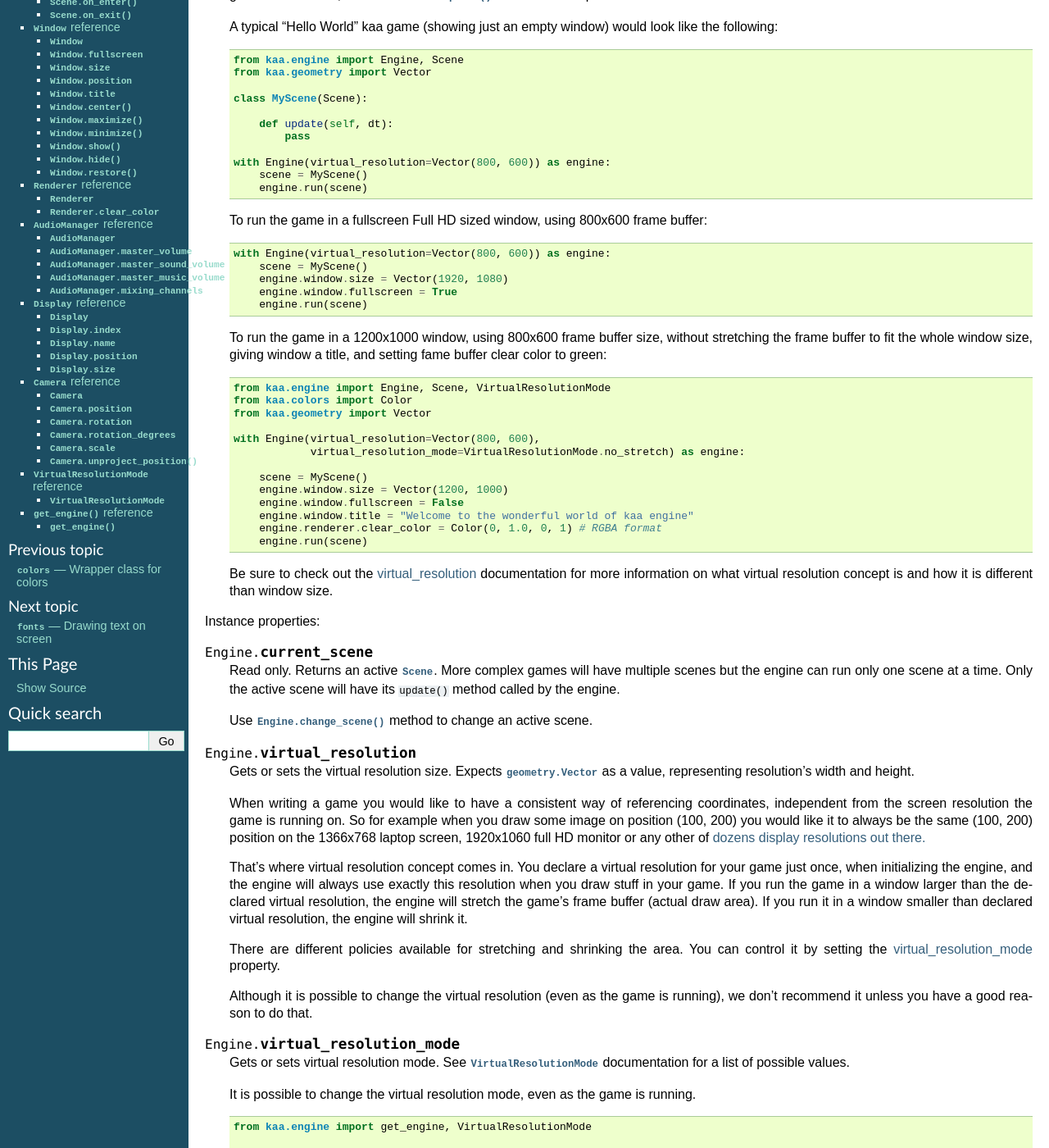
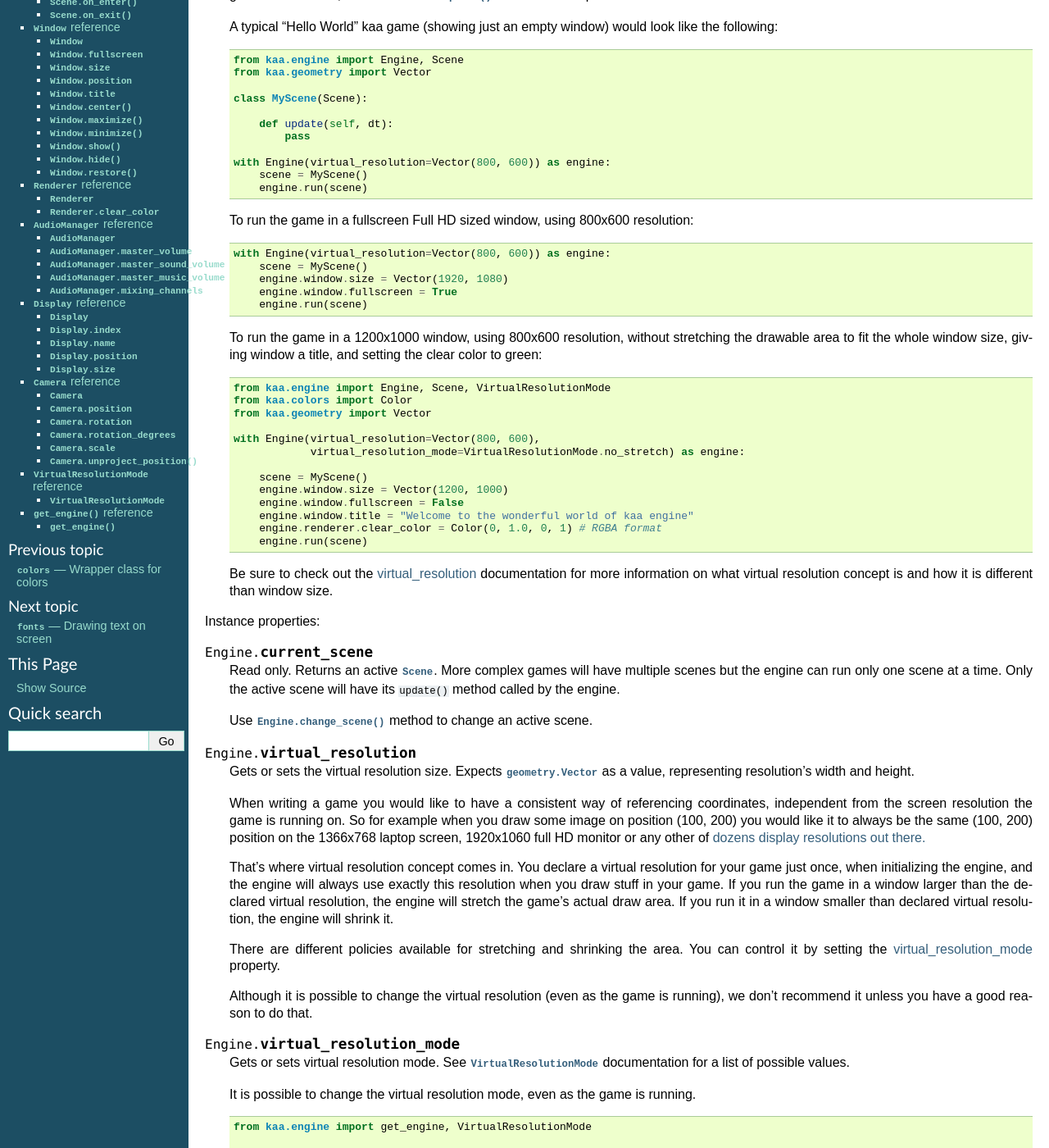
Before and after one commit to kaaengine/kaa, a Sphinx documentation site: the page built from docs/reference/engine.rst, in a window 1280 px wide and 1400 px high, scrolled down 451 px. Shown: the whole window at 82% size. Built offline with Sphinx 7.4.7, drawn with Linux system fonts in a browser that asks for light colours; some of the changed text lies outside the part shown.

Commit message:
edited the docs

```diff
--- a/docs/reference/engine.rst
+++ b/docs/reference/engine.rst
@@ -39,7 +39,7 @@ Constructor:
             engine.run(scene)
 
 
-    To run the game in a fullscreen Full HD sized window, using 800x600 frame buffer:
+    To run the game in a fullscreen Full HD sized window, using 800x600 resolution:
 
     .. code-block:: python
 
@@ -49,8 +49,8 @@ Constructor:
             engine.window.fullscreen = True
             engine.run(scene)
 
-    To run the game in a 1200x1000 window, using 800x600 frame buffer size, without stretching the frame buffer to
-    fit the whole window size, giving window a title, and setting fame buffer clear color to green:
+    To run the game in a 1200x1000 window, using 800x600 resolution, without stretching the drawable area to
+    fit the whole window size, giving window a title, and setting the clear color to green:
 
     .. code-block:: python
 
@@ -94,7 +94,7 @@ Instance properties:
     That's where virtual resolution concept comes in. You declare a virtual resolution for your game just
     once, when initializing the engine, and the engine will always use exactly this resolution when you draw stuff in
     your game. If you run the game in a window larger than the declared virtual resolution, the engine will stretch the
-    game's frame buffer (actual draw area). If you run it in a window smaller than declared virtual resolution, the
+    game's actual draw area. If you run it in a window smaller than declared virtual resolution, the
     engine will shrink it.
 
     There are different policies available for stretching and shrinking the area. You can control it by setting the
@@ -550,9 +550,9 @@ Instance properties:
 
 .. attribute:: Renderer.clear_color
 
-Gets or sets the clear color (:class:`colors.Color`) for the drawable area (the frame buffer).
+Gets or sets the clear color (:class:`colors.Color`) for the viewport.
 
-An example of 800x600 frame buffer colored in green, running in the 1200x1000 window using :code:`no_stretch` mode:
+An example of 800x600 viewport, colored in green, running in the 1200x1000 window using :code:`no_stretch` mode:
 
     .. code-block:: python
 
```
